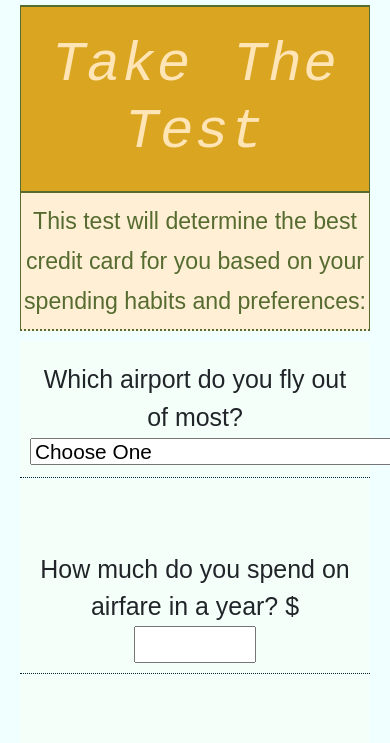
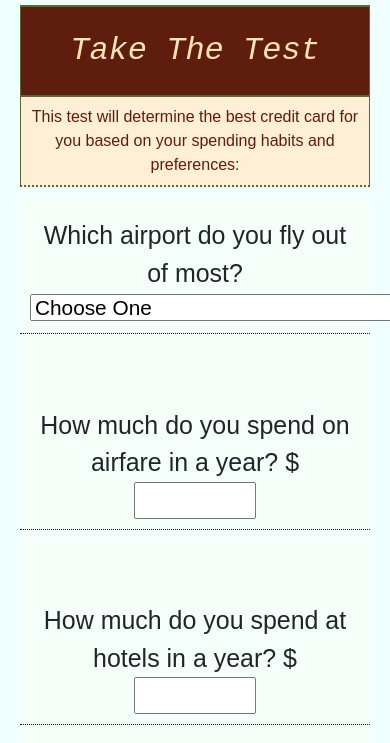
Before and after one commit to ar-sht/ar-sht.github.io, a plain HTML site: page test.html in a window 390 px wide. Shown: the part 69-812 px from the top of the page. Drawn offline with nearby package versions, Linux system fonts and the light colour scheme.

Commit message:
Updated responsive css, added disclaimer

```diff
--- a/wrcstylesheet.css
+++ b/wrcstylesheet.css
@@ -12,16 +12,16 @@ body {
 	transition: all 0.25s;
 }
 .navbar-brand:hover {
-	transform: rotate(-5deg)
+	transform: rotate(-5deg);
 }
 
 h1 {
-	word-spacing: 5pt;
-	letter-spacing: 1pt;
+	word-spacing: 20%;
+	letter-spacing: 20%;
 	background-color: #daa520;
 	color: #ffe4b5;
 	font-family: 'Roboto Mono', monospace;
-	font-size: 42pt;
+	font-size: 4em;
 	padding: 25px;
 	border: 2pt solid #556b2f;
 	border-left: none;
@@ -29,10 +29,14 @@ h1 {
 }
 h3,
 p {
-	line-height: 30pt;
+	line-height: 150%;
 	background-color: #ffefd5;
 	color: #556b2f;
 	font-family: 'Rubik', sans-serif;
+}
+h3 {
+	font-size: 2em;
+	padding: 0 3%;
 }
 header {
 	border-bottom: 2pt dotted #556b2f;
@@ -79,7 +83,7 @@ form {
 	color: #233823;
 }
 
-select:hover, input#use:hover {
+select:hover {
 	cursor: pointer;
 }
 label {
@@ -89,3 +93,24 @@ form section {
 	padding: 10px;
 	border-bottom: 0.3px #002435 dotted;
 }
+
+@media (max-width: 768px) {
+	h1 {
+		font-size: 3em;
+		background-color: #b8913d;
+	}
+	h3 {
+		font-size: 1.5em;
+		color: #886b2d
+	}
+}
+@media (max-width: 576px) {
+	h1 {
+		font-size: 2em;
+		background-color: #5f1d0d;
+	}
+	h3 {
+		font-size: 1em;
+		color: #5f1d0d
+	}
+}
```
Also changed, not shown: home.html (+1 -0 lines).
